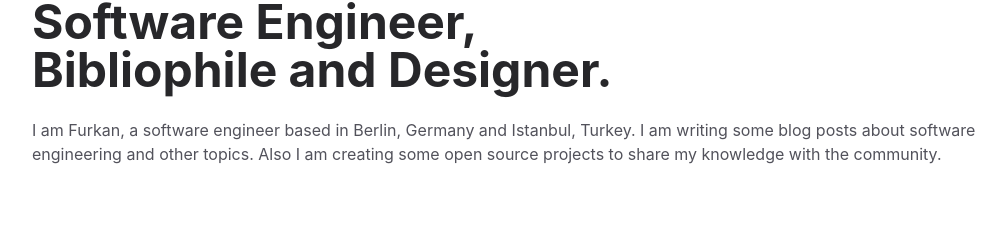
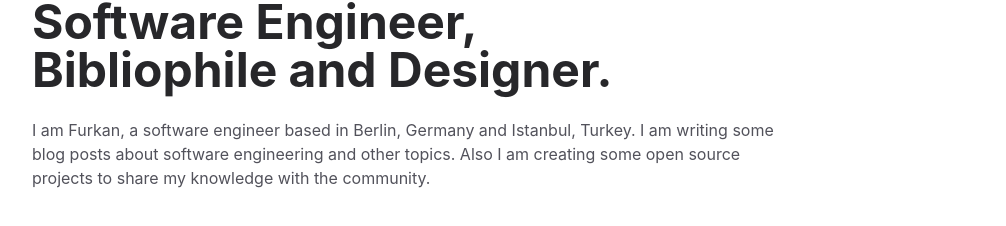
Before and after one commit to bozd4g/web, a Next.js app: page / in a window 1280 px wide. Shown: the part 238-464 px from the top of the page, without its empty margins (96-1102 px from the left). Built offline with nearby package versions, Linux system fonts and the light colour scheme; no server answers; what use-http would draw is missing.

Commit message:
Update paragraph info class name

```diff
--- a/pages/index.tsx
+++ b/pages/index.tsx
@@ -12,7 +12,7 @@ const Index = () => {
         >
           Software Engineer, Bibliophile and Designer.
         </Text>
-        <Text variant="p" className="mt-6 text-base text-zinc-600">
+        <Text variant="p" className="mt-6 text-base text-zinc-600 max-w-3xl">
           I am Furkan, a software engineer based in Berlin, Germany and Istanbul, Turkey.
           I am writing some blog posts about software engineering and other topics. Also I am creating some open source projects to share my knowledge with the community.
         </Text>
```
